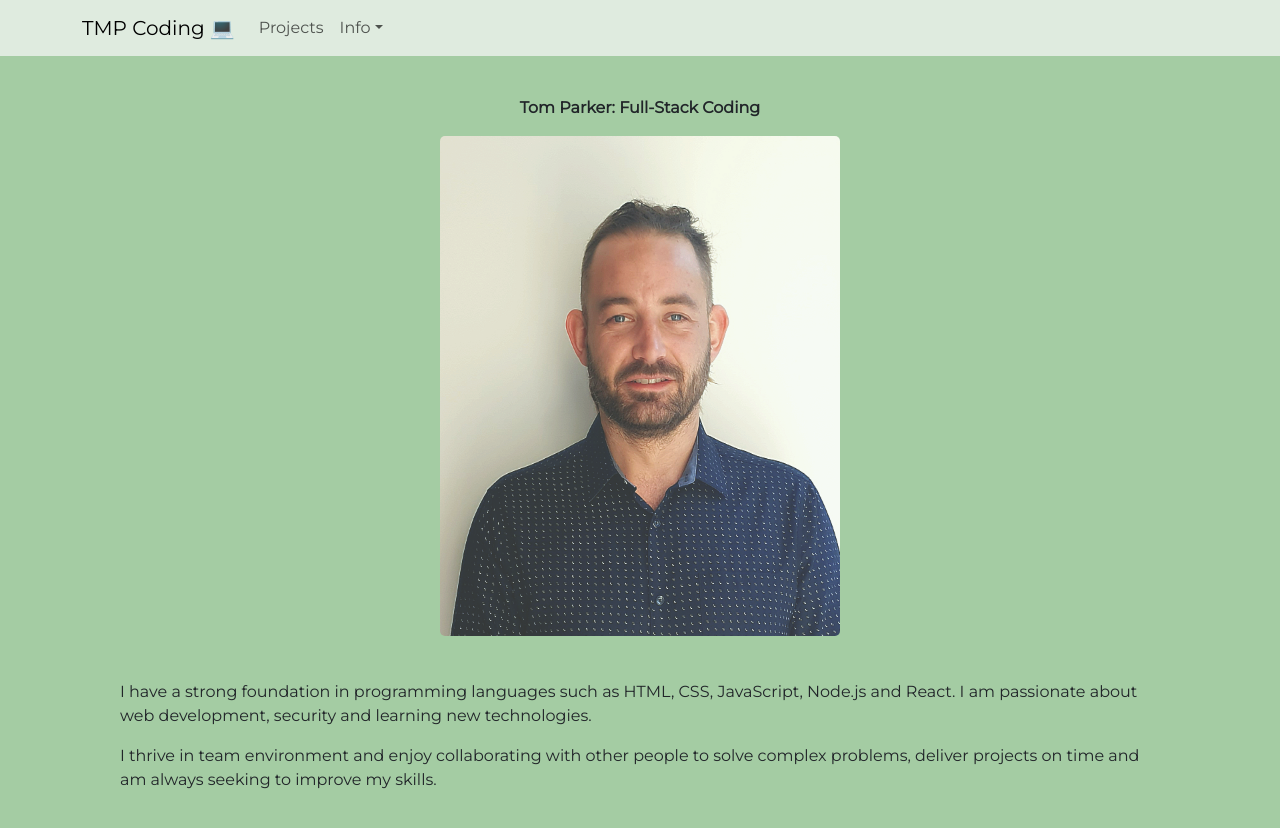
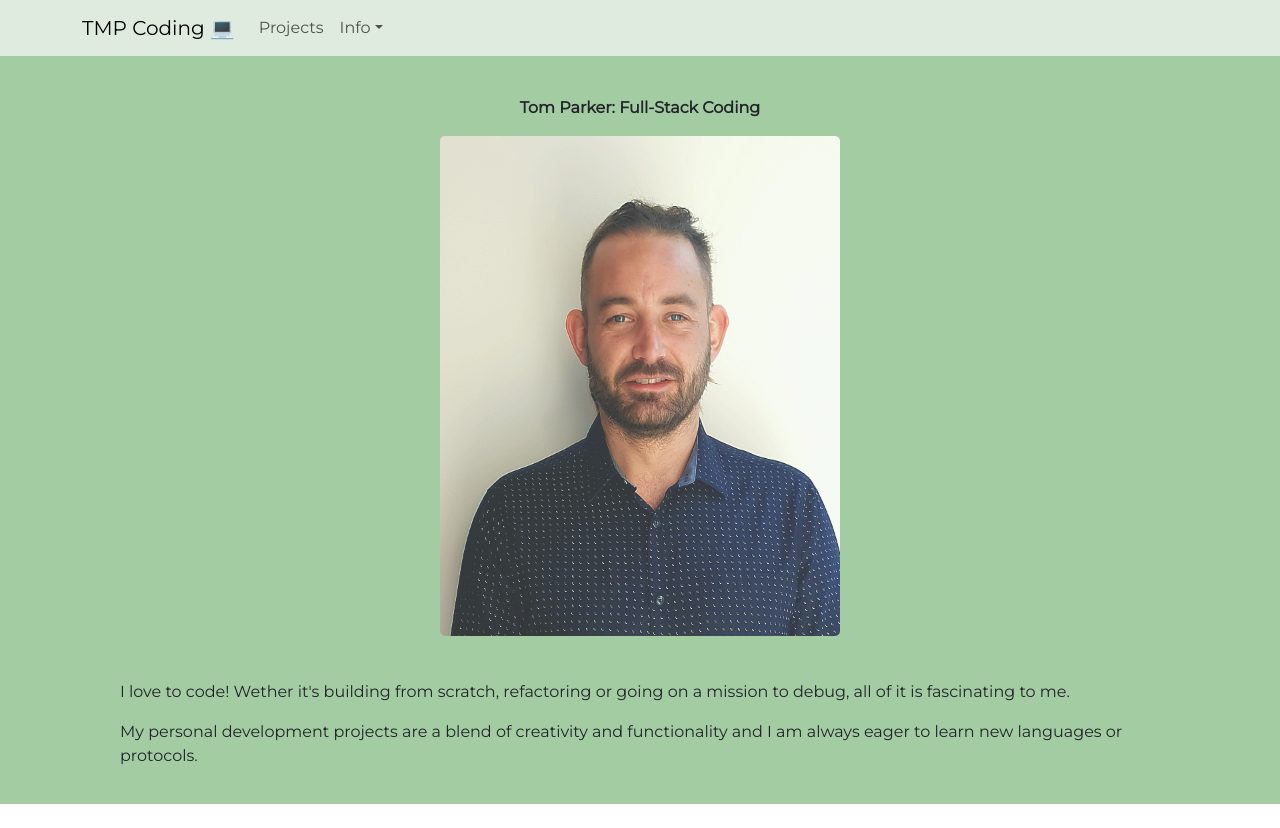
Before and after one commit to skwidhubz/tp-portfolio, a React (Create React App) app in the folder portfolio/: page / in a window 1280 px wide. After the commit the page ends 804 px from the top, so only its background shows below. Built offline with nearby package versions, Linux system fonts and the light colour scheme.

Commit message:
added bot projects

```diff
--- a/portfolio/src/Components/Home.js
+++ b/portfolio/src/Components/Home.js
@@ -13,10 +13,10 @@ const Home = () => {
             <br/>
             <div className='home-biotext'>
                 <p>
-                I have a strong foundation in programming languages such as HTML, CSS, JavaScript, Node.js and React. I am passionate about web development, security and learning new technologies.
+                I love to code! Wether it's building from scratch, refactoring or going on a mission to debug, all of it is fascinating to me.
                 </p>
                 <p>
-                I thrive in team environment and enjoy collaborating with other people to solve complex problems, deliver projects on time and am always seeking to improve my skills.
+                My personal development projects are a blend of creativity and functionality and I am always eager to learn new languages or protocols.
                 </p>
             </div>
         </div>
--- a/portfolio/src/Components/Projects.js
+++ b/portfolio/src/Components/Projects.js
@@ -2,6 +2,7 @@ import Carousel from 'react-bootstrap/Carousel';
 import img_poly from '../Images/polyflow-tile.png';
 import img_pow from '../Images/pownft-tile.png';
 import img_quiz from '../Images/quiz-tile.png';
+import img_bot from '../Images/tile-chatbot.png';
 import '../Styles/projects.css';
 
 function Projects() {
@@ -9,6 +10,19 @@ function Projects() {
     <div className='projects-container'>
       <span className="projects-header">PROJECTS</span>
       <Carousel>
+      <Carousel.Item>
+          <img
+            className="img-projects d-block w-100"
+            src={img_bot}
+            alt="a robot pointing to the telegram logo"
+          />
+          <Carousel.Caption>
+              <div className='carousel-text'>
+              <a href='https://github.com/skwidhubz/telegram-ultra-bot'><h3>Telegram Ultra Bot</h3></a>
+              <p>Bot for Telegram to post to channels or respond to DM's</p>
+              </div>
+          </Carousel.Caption>
+        </Carousel.Item>
         <Carousel.Item>
           <img
             className="img-projects d-block w-100"
```
Also changed, not shown: portfolio/src/Images/tile-chatbot.png (added).
